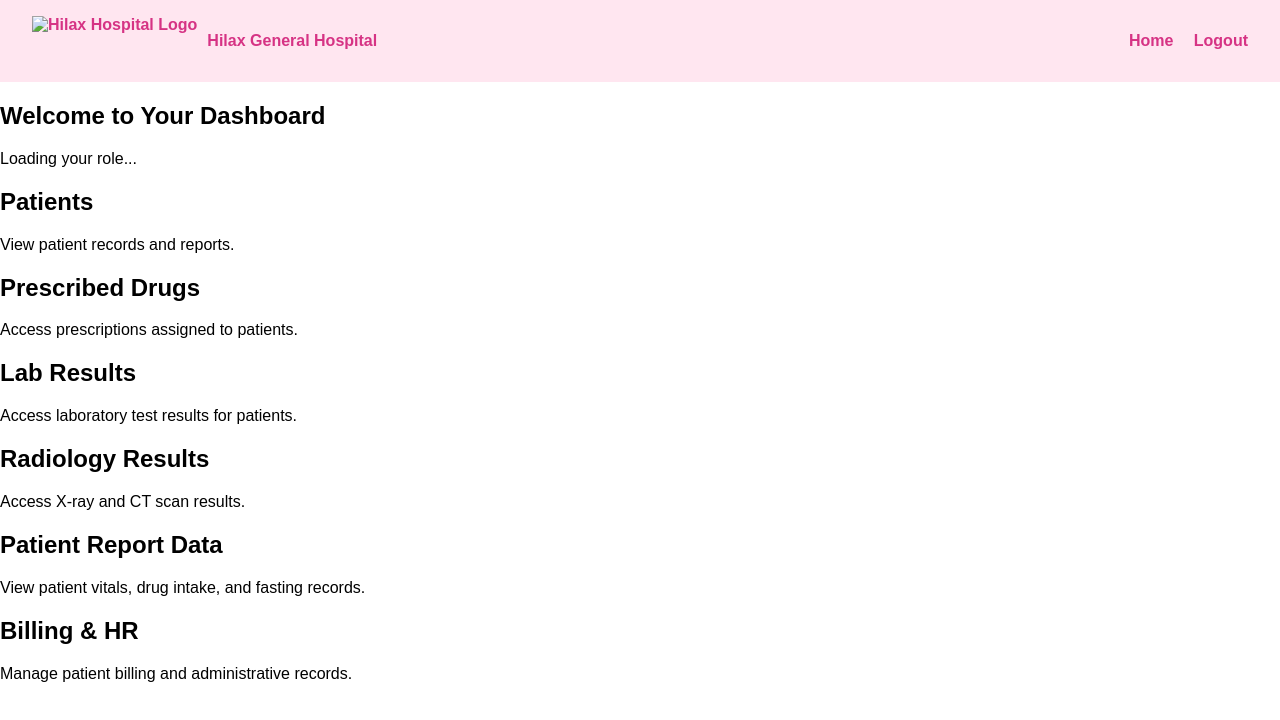
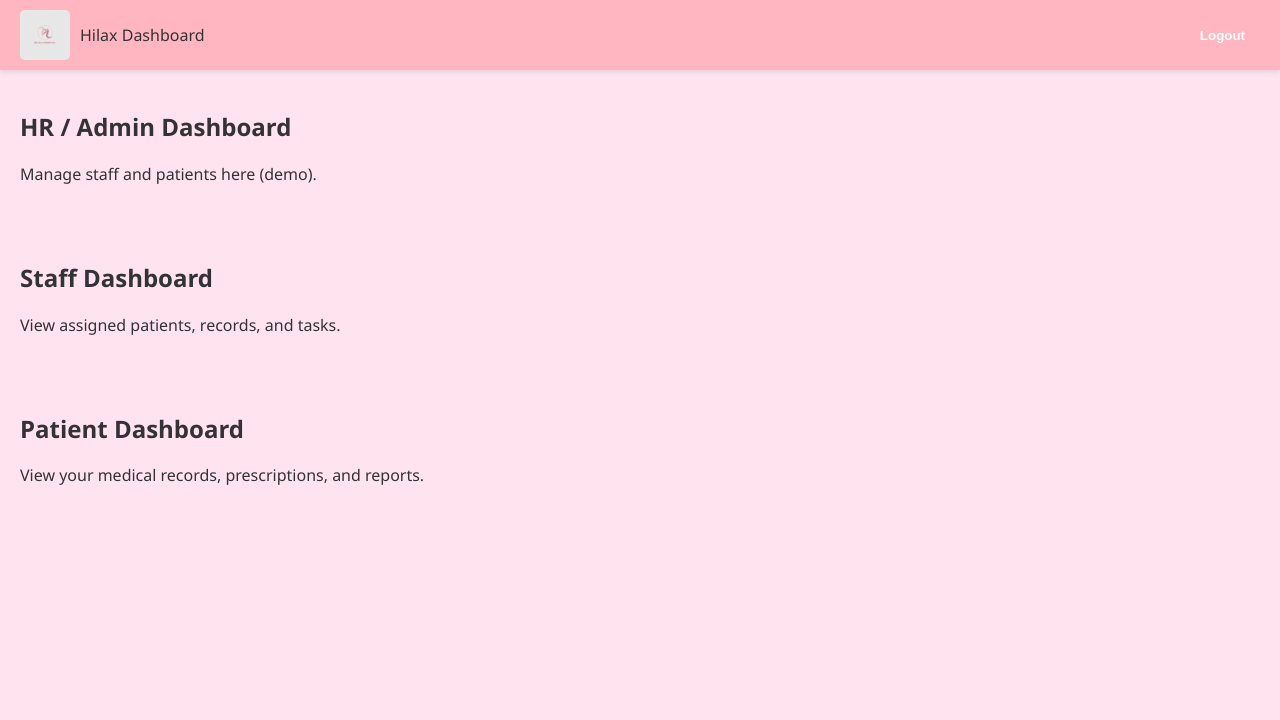
Before and after one commit to malunggay-chips/hilax-hospital, a plain HTML site: page dashboard.html in a window 1280 px wide. Drawn offline with nearby package versions, Linux system fonts and the light colour scheme.

Commit message:
Update dashboard.html

```diff
--- a/dashboard.html
+++ b/dashboard.html
@@ -3,63 +3,37 @@
 <head>
 <meta charset="UTF-8">
 <meta name="viewport" content="width=device-width, initial-scale=1.0">
-  <title>Hilax Hospital Dashboard</title>
-  <link rel="stylesheet" href="styles.css">
+<title>Hilax Dashboard</title>
+<link rel="stylesheet" href="dashboard.css">
 </head>
 <body>
-
-  <!-- ================= HEADER ================= -->
 <header>
   <div class="logo">
-          <img src="hilax-logo.jpg" class="logo-img" alt="Hilax Hospital Logo">
-          Hilax General Hospital
+    <img src="582221153_3245586005590473_148317653042354864_n.jpg" class="logo-img" alt="Logo">
+    Hilax Dashboard
   </div>
   <nav>
-          <a href="#" onclick="showSection('dashboard-home')">Home</a>
-          <a href="#" onclick="logout()">Logout</a>
+    <button onclick="logout()">Logout</button>
   </nav>
 </header>
 
-  <!-- ================= DASHBOARD SECTIONS ================= -->
-  <section id="dashboard-home" class="dashboard-section">
-      <h1>Welcome to Your Dashboard</h1>
-      <p id="role-info">Loading your role...</p>
-
-      <!-- Sections: shown/hidden based on role -->
-      <div id="patients-section" class="dashboard-box">
-          <h2>Patients</h2>
-          <p>View patient records and reports.</p>
-      </div>
-
-      <div id="prescriptions-section" class="dashboard-box">
-          <h2>Prescribed Drugs</h2>
-          <p>Access prescriptions assigned to patients.</p>
-      </div>
-
-      <div id="lab-results-section" class="dashboard-box">
-          <h2>Lab Results</h2>
-          <p>Access laboratory test results for patients.</p>
-      </div>
-
-      <div id="radiology-section" class="dashboard-box">
-          <h2>Radiology Results</h2>
-          <p>Access X-ray and CT scan results.</p>
-      </div>
-
-      <div id="patient-reports-section" class="dashboard-box">
-          <h2>Patient Report Data</h2>
-          <p>View patient vitals, drug intake, and fasting records.</p>
-      </div>
-
-      <div id="billing-section" class="dashboard-box">
-          <h2>Billing & HR</h2>
-          <p>Manage patient billing and administrative records.</p>
-      </div>
+<main>
+  <section id="hr-section" class="dashboard-section">
+      <h2>HR / Admin Dashboard</h2>
+      <p>Manage staff and patients here (demo).</p>
   </section>
 
-  <!-- ================= LINK EXTERNAL JS ================= -->
-  <script src="https://cdn.jsdelivr.net/npm/@supabase/supabase-js@2/dist/supabase.min.js"></script>
+  <section id="staff-section" class="dashboard-section">
+      <h2>Staff Dashboard</h2>
+      <p>View assigned patients, records, and tasks.</p>
+  </section>
+
+  <section id="patient-section" class="dashboard-section">
+      <h2>Patient Dashboard</h2>
+      <p>View your medical records, prescriptions, and reports.</p>
+  </section>
+</main>
+
 <script src="dashboard.js"></script>
-
 </body>
 </html>
```
Lines whose indentation alone changed are shown as unchanged.
